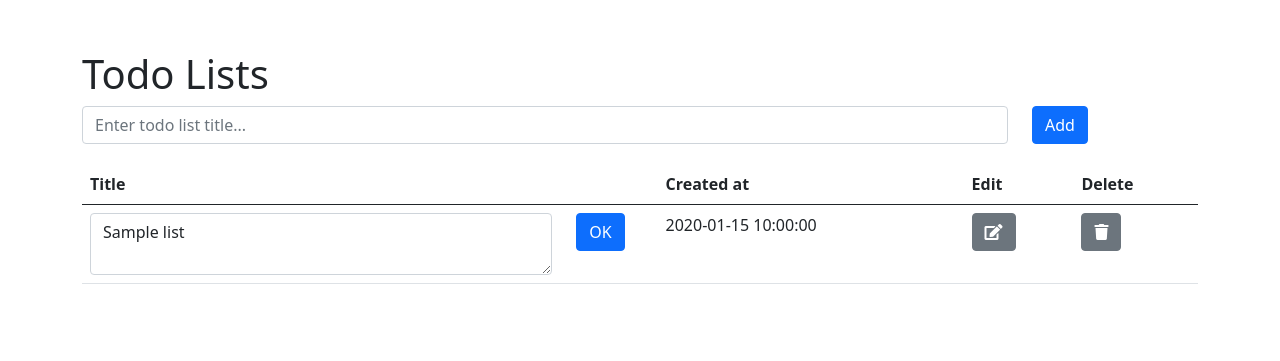
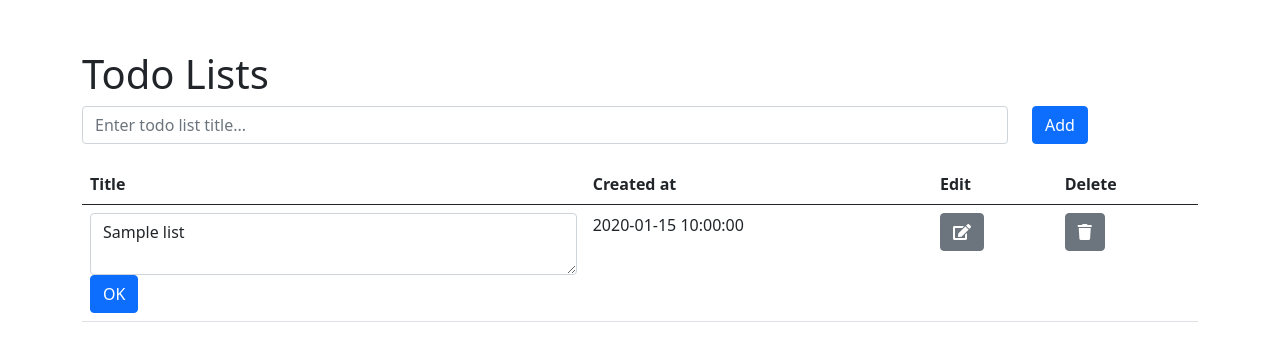
Before and after one commit to jakobrobert/todo-app, a Flask app: page /todo_lists in a window 1280 px wide. Shown: the top 361 px of the page. Run offline with Flask 2, Linux system fonts and the light colour scheme; tables that the repository leaves empty hold one stand-in row (values such as "Sample post"); parts of the project's set-up code (start-up, migrations or seed data) failed here and were passed over.

Commit message:
Remove row / col classes from title column, did not really have an effect

```diff
--- a/app/templates/todo_lists.html
+++ b/app/templates/todo_lists.html
@@ -36,18 +36,11 @@
                 </thead>
                 <tbody>
                 {% for todo_list in todo_lists %}
-                    <!-- TODO extract into separate file such as todo? -->
                     <tr>
                         <td>
                             <form action="{{ url_for('edit_todo_list_title', id=todo_list.id) }}" method="post">
-                                <div class="form-group row">
-                                    <div class="col-10">
-                                        <textarea class="form-control" name="title">{{ todo_list.title }}</textarea>
-                                    </div>
-                                    <div class="col-2">
-                                        <button class="btn btn-primary" type="submit">OK</button>
-                                    </div>
-                                </div>
+                                <textarea class="form-control" name="title">{{ todo_list.title }}</textarea>
+                                <button class="btn btn-primary" type="submit">OK</button>
                             </form>
                         </td>
                         <td>
```
Also changed, not shown: app/templates/todo_table_row.html (+2 -9 lines).
